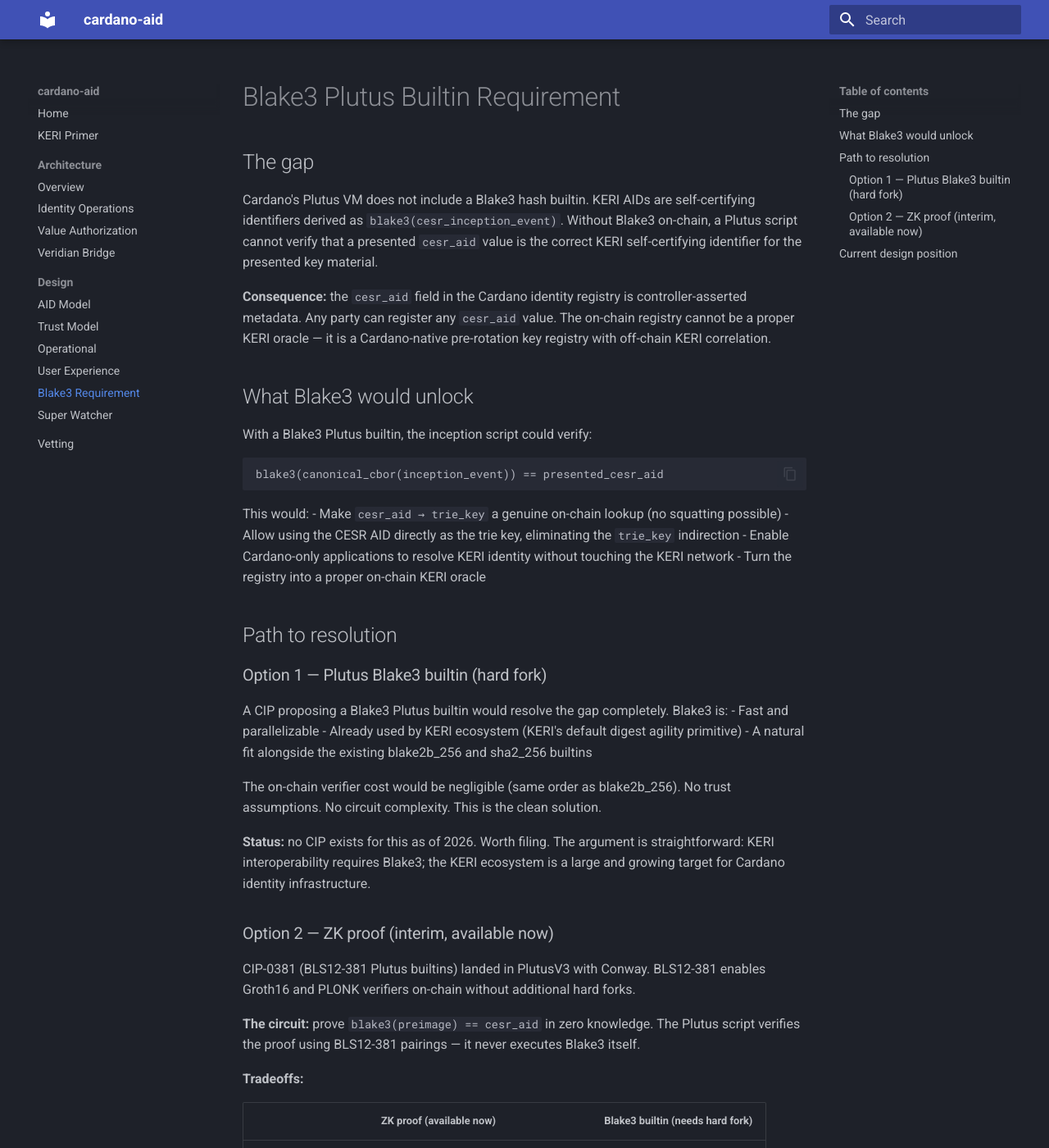
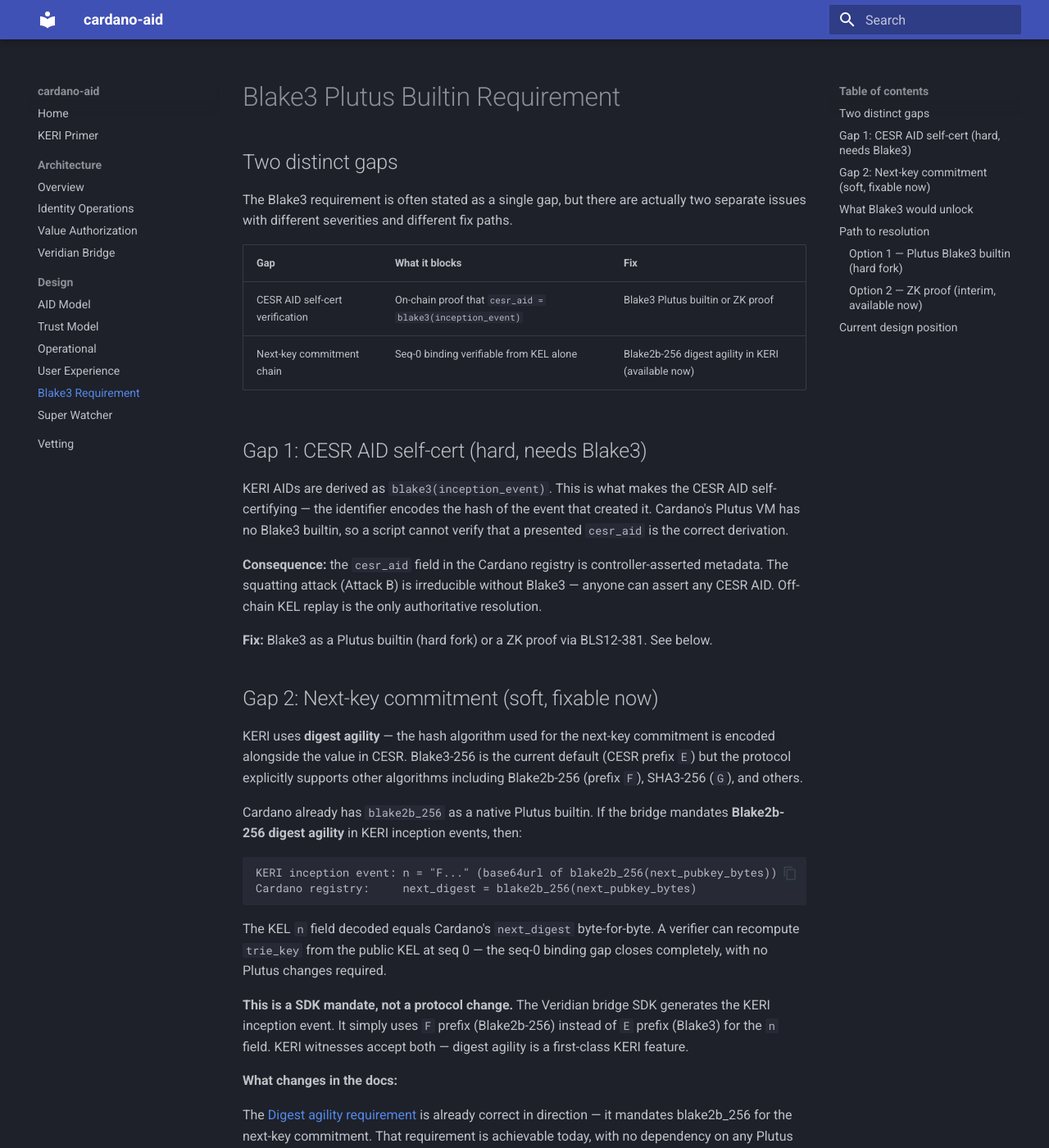
Before and after one commit to lambdasistemi/cardano-keri, an MkDocs documentation site: the page built from docs/design/blake3-requirement.md, in a window 1280 px wide and 1400 px high. Shown: the whole window at 82% size. Built offline with MkDocs 1.6.1 and Material for MkDocs 9.7.7, drawn with Linux system fonts in a browser that asks for light colours; some of the changed text lies outside the part shown.

Commit message:
docs: two-gap blake3 analysis, digest agility closes seq-0 binding gap now

````diff
--- a/docs/design/blake3-requirement.md
+++ b/docs/design/blake3-requirement.md
@@ -1,64 +1,90 @@
 # Blake3 Plutus Builtin Requirement
 
-## The gap
+## Two distinct gaps
 
-Cardano's Plutus VM does not include a Blake3 hash builtin. KERI AIDs are self-certifying identifiers derived as `blake3(cesr_inception_event)`. Without Blake3 on-chain, a Plutus script cannot verify that a presented `cesr_aid` value is the correct KERI self-certifying identifier for the presented key material.
+The Blake3 requirement is often stated as a single gap, but there are actually two separate issues with different severities and different fix paths.
 
-**Consequence:** the `cesr_aid` field in the Cardano identity registry is controller-asserted metadata. Any party can register any `cesr_aid` value. The on-chain registry cannot be a proper KERI oracle — it is a Cardano-native pre-rotation key registry with off-chain KERI correlation.
+| Gap | What it blocks | Fix |
+|---|---|---|
+| CESR AID self-cert verification | On-chain proof that `cesr_aid = blake3(inception_event)` | Blake3 Plutus builtin or ZK proof |
+| Next-key commitment chain | Seq-0 binding verifiable from KEL alone | Blake2b-256 digest agility in KERI (available now) |
+
+## Gap 1: CESR AID self-cert (hard, needs Blake3)
+
+KERI AIDs are derived as `blake3(inception_event)`. This is what makes the CESR AID self-certifying — the identifier encodes the hash of the event that created it. Cardano's Plutus VM has no Blake3 builtin, so a script cannot verify that a presented `cesr_aid` is the correct derivation.
+
+**Consequence:** the `cesr_aid` field in the Cardano registry is controller-asserted metadata. The squatting attack (Attack B) is irreducible without Blake3 — anyone can assert any CESR AID. Off-chain KEL replay is the only authoritative resolution.
+
+**Fix:** Blake3 as a Plutus builtin (hard fork) or a ZK proof via BLS12-381. See below.
+
+## Gap 2: Next-key commitment (soft, fixable now)
+
+KERI uses **digest agility** — the hash algorithm used for the next-key commitment is encoded alongside the value in CESR. Blake3-256 is the current default (CESR prefix `E`) but the protocol explicitly supports other algorithms including Blake2b-256 (prefix `F`), SHA3-256 (`G`), and others.
+
+Cardano already has `blake2b_256` as a native Plutus builtin. If the bridge mandates **Blake2b-256 digest agility** in KERI inception events, then:
+
+```
+KERI inception event: n = "F..." (base64url of blake2b_256(next_pubkey_bytes))
+Cardano registry:     next_digest = blake2b_256(next_pubkey_bytes)
+```
+
+The KEL `n` field decoded equals Cardano's `next_digest` byte-for-byte. A verifier can recompute `trie_key` from the public KEL at seq 0 — the seq-0 binding gap closes completely, with no Plutus changes required.
+
+**This is a SDK mandate, not a protocol change.** The Veridian bridge SDK generates the KERI inception event. It simply uses `F` prefix (Blake2b-256) instead of `E` prefix (Blake3) for the `n` field. KERI witnesses accept both — digest agility is a first-class KERI feature.
+
+**What changes in the docs:**
+
+The [Digest agility requirement](../architecture/veridian-bridge.md#digest-agility-requirement) is already correct in direction — it mandates blake2b_256 for the next-key commitment. That requirement is achievable today, with no dependency on any Plutus change.
 
 ## What Blake3 would unlock
 
-With a Blake3 Plutus builtin, the inception script could verify:
+With a Blake3 Plutus builtin, Gap 1 closes:
 
-```
-blake3(canonical_cbor(inception_event)) == presented_cesr_aid
-```
-
-This would:
-- Make `cesr_aid → trie_key` a genuine on-chain lookup (no squatting possible)
-- Allow using the CESR AID directly as the trie key, eliminating the `trie_key` indirection
-- Enable Cardano-only applications to resolve KERI identity without touching the KERI network
-- Turn the registry into a proper on-chain KERI oracle
+- On-chain verification: `blake3(canonical_cbor(inception_event)) == cesr_aid`
+- `cesr_aid → trie_key` becomes a genuine on-chain lookup, not an untrusted index
+- The CESR AID could serve as the trie key directly, eliminating the `trie_key` indirection
+- Cardano-only applications can resolve KERI identity without touching the KERI network
+- The super watcher burn transaction becomes fully trustless (KERI event bytes verifiable on-chain)
 
 ## Path to resolution
 
 ### Option 1 — Plutus Blake3 builtin (hard fork)
 
-A CIP proposing a Blake3 Plutus builtin would resolve the gap completely. Blake3 is:
+A CIP proposing a Blake3 Plutus builtin resolves Gap 1 completely. Blake3 is:
 - Fast and parallelizable
-- Already used by KERI ecosystem (KERI's default digest agility primitive)
-- A natural fit alongside the existing blake2b_256 and sha2_256 builtins
+- Already used by the KERI ecosystem as the default digest agility primitive
+- A natural fit alongside the existing `blake2b_256` and `sha2_256` builtins
 
-The on-chain verifier cost would be negligible (same order as blake2b_256). No trust assumptions. No circuit complexity. This is the clean solution.
+The on-chain verifier cost would be negligible. No trust assumptions. The clean long-term solution.
 
-**Status:** no CIP exists for this as of 2026. Worth filing. The argument is straightforward: KERI interoperability requires Blake3; the KERI ecosystem is a large and growing target for Cardano identity infrastructure.
+**Status:** no CIP exists for this as of 2026. The argument is straightforward: KERI interoperability requires Blake3 for full on-chain AID verification; the KERI ecosystem is a growing target for Cardano identity infrastructure.
 
 ### Option 2 — ZK proof (interim, available now)
 
-CIP-0381 (BLS12-381 Plutus builtins) landed in PlutusV3 with Conway. BLS12-381 enables Groth16 and PLONK verifiers on-chain without additional hard forks.
+CIP-0381 (BLS12-381 Plutus builtins) landed in PlutusV3 with Conway. BLS12-381 enables Groth16 and PLONK verifiers on-chain.
 
-**The circuit:** prove `blake3(preimage) == cesr_aid` in zero knowledge. The Plutus script verifies the proof using BLS12-381 pairings — it never executes Blake3 itself.
+**The circuit:** prove `blake3(preimage) == cesr_aid` in zero knowledge. The Plutus script verifies the proof using BLS12-381 pairings.
 
 **Tradeoffs:**
 
-| | ZK proof (available now) | Blake3 builtin (needs hard fork) |
+| | ZK proof (now) | Blake3 builtin (hard fork) |
 |---|---|---|
 | Availability | Now (Conway / PlutusV3) | Requires CIP + hard fork |
 | On-chain verifier cost | ~100M execution units (estimate) | Negligible |
 | Proof generation | Seconds on user device | N/A |
-| Circuit complexity | High — Blake3 is bitwise-heavy, poor ZK fit | N/A |
+| Circuit complexity | High — Blake3 is bitwise-heavy | N/A |
 | Trust assumption | None (PLONK) or trusted setup (Groth16) | None |
-| UX impact | Proof generation adds latency at inception | Transparent |
 
-Blake3's bitwise operations (XOR, rotation, addition) make it a large circuit in any ZK system. A PLONK-based approach avoids a trusted setup but the proof generation time and circuit size are non-trivial. Groth16 is faster to prove but requires a trusted setup ceremony per circuit.
-
-**Verdict:** the ZK route is technically feasible today but adds significant complexity for what is ultimately a hash function verification. It is a reasonable interim path if shipping before a Blake3 hard fork is a priority. The clean long-term solution is the builtin.
+Blake3's bitwise operations make it a large circuit. PLONK avoids a trusted setup but the proof generation time and circuit size are non-trivial. Reasonable as an interim path if shipping before a Blake3 hard fork is a priority.
 
 ## Current design position
 
-The `cardano-aid` registry is designed to work correctly without Blake3, with a documented limitation:
+| Capability | Status |
+|---|---|
+| Seq-0 binding verifiable from KEL | Available now — Blake2b-256 digest agility mandate in SDK |
+| Next-key commitment chain Cardano-verifiable | Available now — same |
+| CESR AID self-cert on-chain | Needs Blake3 builtin or ZK proof |
+| Squatting attack (Attack B) eliminated | Needs Blake3 builtin or ZK proof |
+| Super watcher burn fully trustless | Needs Blake3 builtin or ZK proof |
 
-- Applications where both parties are Veridian users (they already have each other's KEL) are not affected — the KEL replay resolves the binding without on-chain Blake3.
-- Applications that need to resolve KERI identity purely from Cardano state (no KERI network access) cannot be built securely until Blake3 lands or a ZK verifier is deployed.
-
-The design is upgrade-compatible: if Blake3 lands as a Plutus builtin, the inception script can be updated to verify `cesr_aid` on-chain. Existing registry entries remain valid — the `cesr_aid` field is already stored; the script would simply start verifying it on new inceptions.
+The design is upgrade-compatible: if Blake3 lands as a Plutus builtin, the inception script can start verifying `cesr_aid` on-chain. Existing registry entries remain valid — the `cesr_aid` field is already stored.
````
Also changed, not shown: docs/keri-primer.md (+1 -1 lines).
